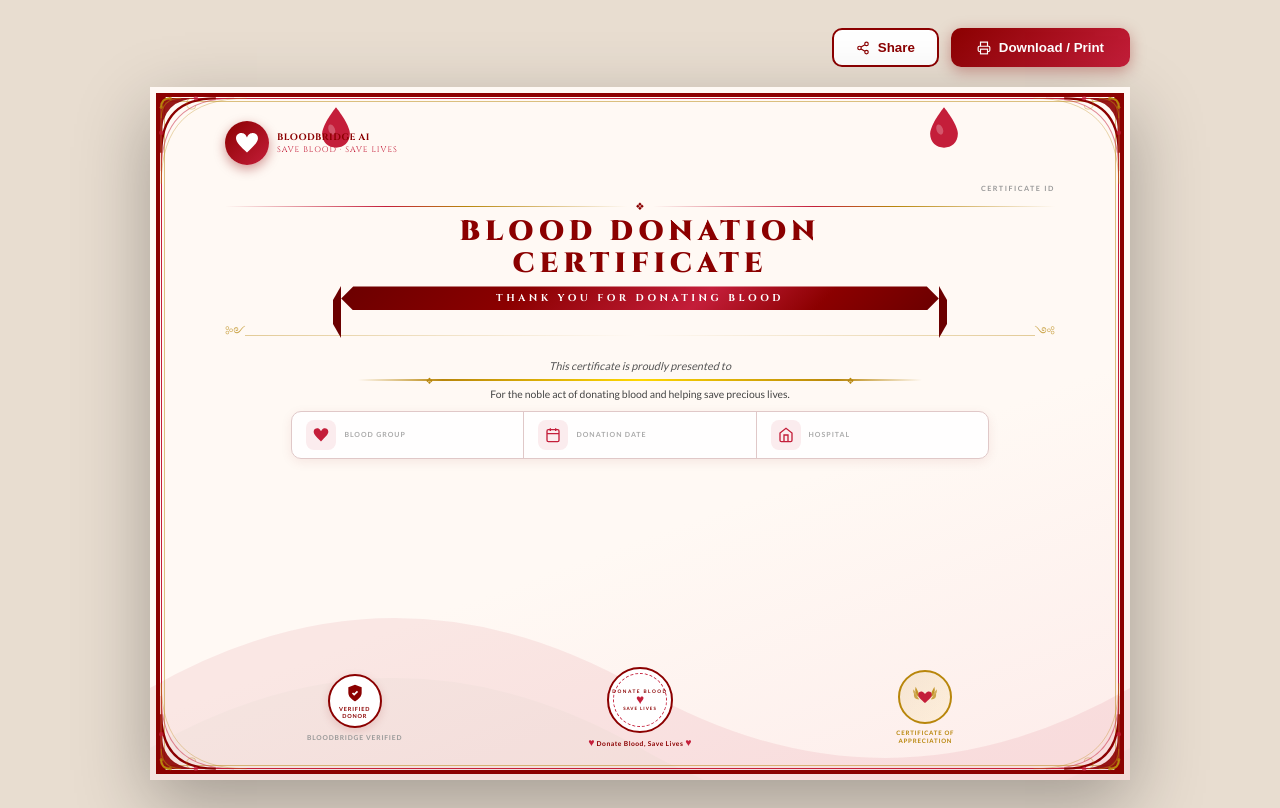
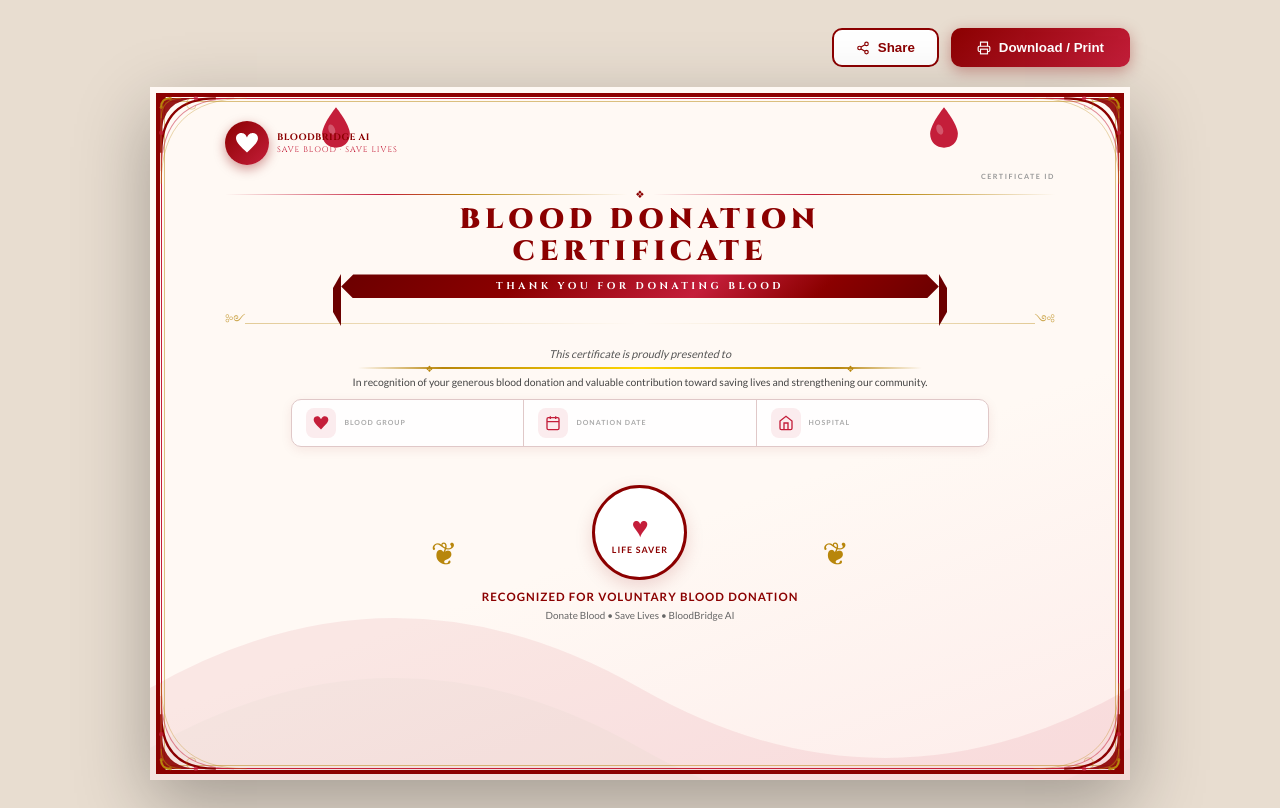
Before and after one commit to Sohail123-spec/bloodbridge-ai, a Flask app: template templates/certificate.html in a window 1280 px wide. Run offline with Flask 3, Linux system fonts and the light colour scheme; the template is opened without the code that fills it, so the values that code supplies are empty; some libraries are stand-ins or nearby versions.

Commit message:
Certificate Updated

```diff
--- a/templates/certificate.html
+++ b/templates/certificate.html
@@ -58,8 +58,8 @@ body{background:#e8ddd0;min-height:100vh;display:flex;flex-direction:column;alig
 .logo-text{font-family:'Cinzel',serif;font-size:.58rem;font-weight:700;color:#8B0000;line-height:1.4;letter-spacing:.5px;text-transform:uppercase}
 .logo-text span{font-size:.5rem;font-weight:400;color:#C41E3A;display:block;letter-spacing:1px}
 .qr-block{text-align:right}
-#qrcode{width:60px!important;height:60px!important;margin-left:auto}
-#qrcode canvas,#qrcode img{width:60px!important;height:60px!important}
+#qrcode{width:48px!important;height:48px!important;margin-left:auto}
+#qrcode canvas,#qrcode img{width:48px!important;height:48px!important}
 .cert-id-label{font-size:.45rem;font-weight:700;color:#999;letter-spacing:1.5px;text-transform:uppercase;text-align:right;margin-top:3px}
 .cert-id-val{font-size:.54rem;font-weight:900;color:#8B0000;text-align:right;letter-spacing:.5px}
 
@@ -109,7 +109,7 @@ body{background:#e8ddd0;min-height:100vh;display:flex;flex-direction:column;alig
 /* NAME */
 .donor-name{
   font-family:'Great Vibes',cursive;
-  font-size:clamp(1.6rem,6vw,3.6rem);
+  font-size:clamp(2.2rem,7vw,4.8rem);
   color:#8B0000;line-height:1;
   text-shadow:1px 2px 6px rgba(139,0,0,.2);
   margin:2px 0;
@@ -143,7 +143,13 @@ body{background:#e8ddd0;min-height:100vh;display:flex;flex-direction:column;alig
 .info-val{font-size:clamp(.52rem,1.2vw,.75rem);font-weight:700;color:#C41E3A;display:block;margin-top:1px}
 
 /* BOTTOM ROW */
-.bottom-row{width:100%;display:flex;justify-content:space-between;align-items:center;margin-top:auto}
+.bottom-row{
+    width:100%;
+    display:flex;
+    justify-content:space-between;
+    align-items:center;
+    margin-top:25px;
+}
 
 /* Verified badge */
 .v-badge{display:flex;flex-direction:column;align-items:center;gap:3px;flex:1}
@@ -289,7 +295,7 @@ body{background:#e8ddd0;min-height:100vh;display:flex;flex-direction:column;alig
     <div class="gold-line"></div>
 
     <!-- NOBLE TEXT -->
-    <div class="noble-text">For the noble act of donating blood and helping save precious lives.</div>
+    <div class="noble-text">In recognition of your generous blood donation and valuable contribution toward saving lives and strengthening our community.</div>
 
     <!-- INFO ROW -->
     <div class="info-row">
@@ -307,47 +313,33 @@ body{background:#e8ddd0;min-height:100vh;display:flex;flex-direction:column;alig
       </div>
     </div>
 
-    <!-- BOTTOM ROW -->
-    <div class="bottom-row">
 
-      <!-- Verified Donor -->
-      <div class="v-badge">
-        <div class="v-circle">
-          <svg viewBox="0 0 24 24" fill="#8B0000"><path d="M12 22s8-4 8-10V5l-8-3-8 3v7c0 6 8 10 8 10z"/><polyline points="9,12 11,14 15,10" stroke="white" stroke-width="2" fill="none"/></svg>
-          <div class="v-text">Verified<br>Donor</div>
-        </div>
-        <div class="v-label">BloodBridge Verified</div>
-      </div>
+    <!-- RECOGNITION SECTION -->
+    <div style="margin-top:28px;text-align:center;width:100%;">
+      <div style="display:flex;justify-content:center;align-items:center;gap:24px;">
+        <div style="font-size:2rem;color:#B8860B;">❦</div>
 
-      <!-- Center Stamp -->
-      <div class="c-stamp">
-        <div class="stamp-ring">
-          <div class="stamp-inner">
-            <div class="s-top">Donate Blood</div>
-            <div class="s-heart">♥</div>
-            <div class="s-bot">Save Lives</div>
+        <div>
+          <div style="width:95px;height:95px;border:3px solid #8B0000;border-radius:50%;display:flex;align-items:center;justify-content:center;margin:0 auto;background:white;box-shadow:0 6px 18px rgba(139,0,0,.15);">
+            <div>
+              <div style="font-size:1.8rem;color:#C41E3A;">♥</div>
+              <div style="font-size:.55rem;font-weight:900;color:#8B0000;letter-spacing:1px;">LIFE SAVER</div>
+            </div>
+          </div>
+
+          <div style="margin-top:10px;font-size:.72rem;font-weight:700;color:#8B0000;letter-spacing:1px;text-transform:uppercase;">
+            Recognized For Voluntary Blood Donation
+          </div>
+
+          <div style="margin-top:6px;font-size:.62rem;color:#666;">
+            Donate Blood • Save Lives • BloodBridge AI
           </div>
         </div>
-        <div class="stamp-footer"><span class="s-hearts">♥</span> Donate Blood, Save Lives <span class="s-hearts">♥</span></div>
+
+        <div style="font-size:2rem;color:#B8860B;">❦</div>
       </div>
-
-      <!-- Certificate of Appreciation -->
-      <div class="a-badge">
-        <div class="a-circle">
-          <svg viewBox="0 0 40 40" fill="none" xmlns="http://www.w3.org/2000/svg">
-            <path d="M13,20 Q7,15 9,8 Q13,14 13,20Z" fill="#B8860B" opacity=".85"/>
-            <path d="M13,20 Q5,18 6,11 Q11,16 13,20Z" fill="#B8860B" opacity=".6"/>
-            <path d="M13,23 Q6,23 7,16 Q12,20 13,23Z" fill="#B8860B" opacity=".7"/>
-            <path d="M27,20 Q33,15 31,8 Q27,14 27,20Z" fill="#B8860B" opacity=".85"/>
-            <path d="M27,20 Q35,18 34,11 Q29,16 27,20Z" fill="#B8860B" opacity=".6"/>
-            <path d="M27,23 Q34,23 33,16 Q28,20 27,23Z" fill="#B8860B" opacity=".7"/>
-            <path d="M20 27c-4-3.5-8-6.5-8-10 0-2.5 2-3.5 3.5-3.5.9 0 2.8.4 4.5 3 1.7-2.6 3.5-3 4.5-3 2 0 3.5 1 3.5 3.5 0 3.5-4 6.5-8 10z" fill="#C41E3A"/>
-          </svg>
-        </div>
-        <div class="a-label">Certificate of<br>Appreciation</div>
-      </div>
-
     </div>
+</div>
   </div><!-- cert-body -->
 </div></div><!-- certificate / cert-wrap -->
 
```
